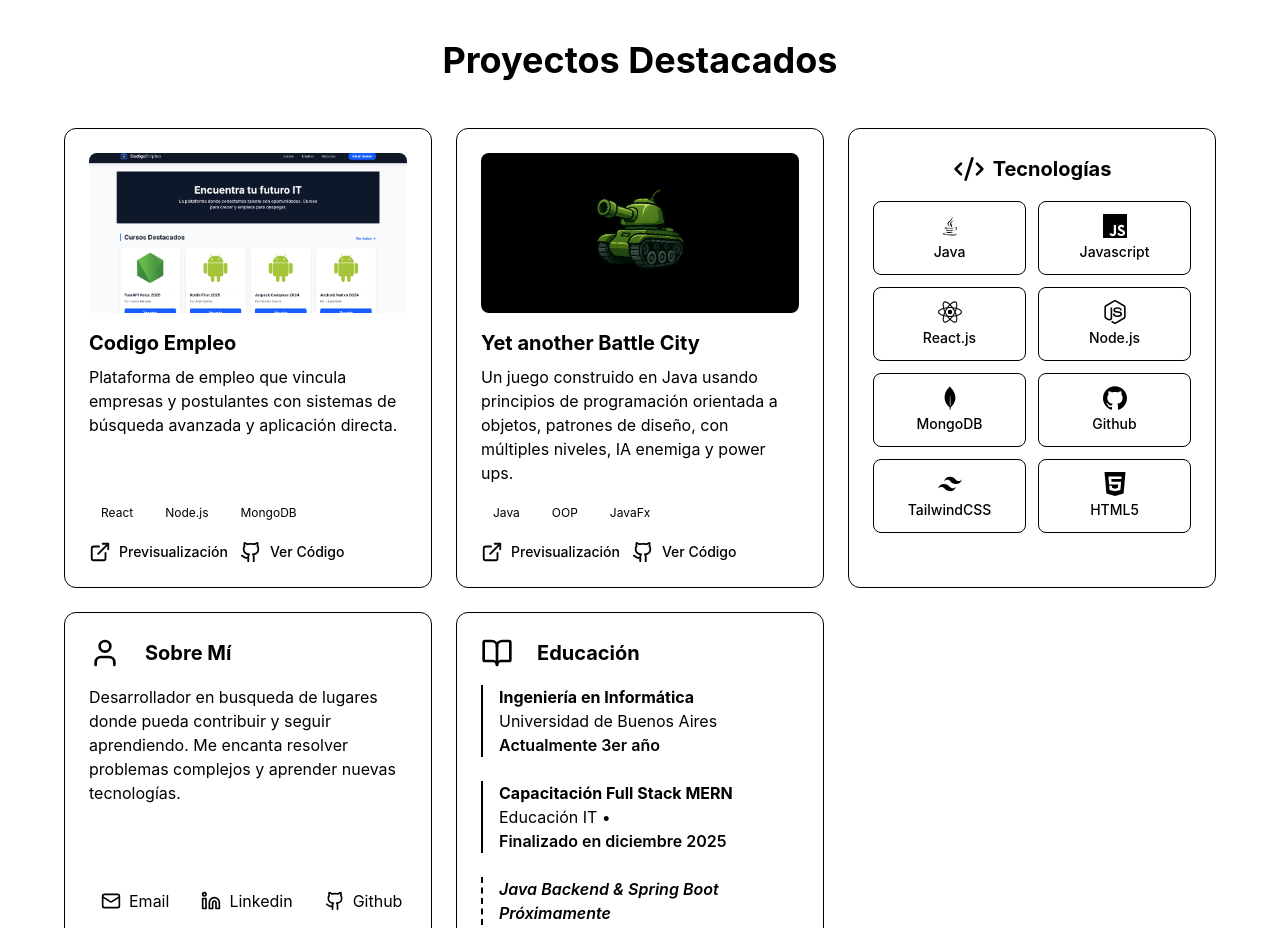
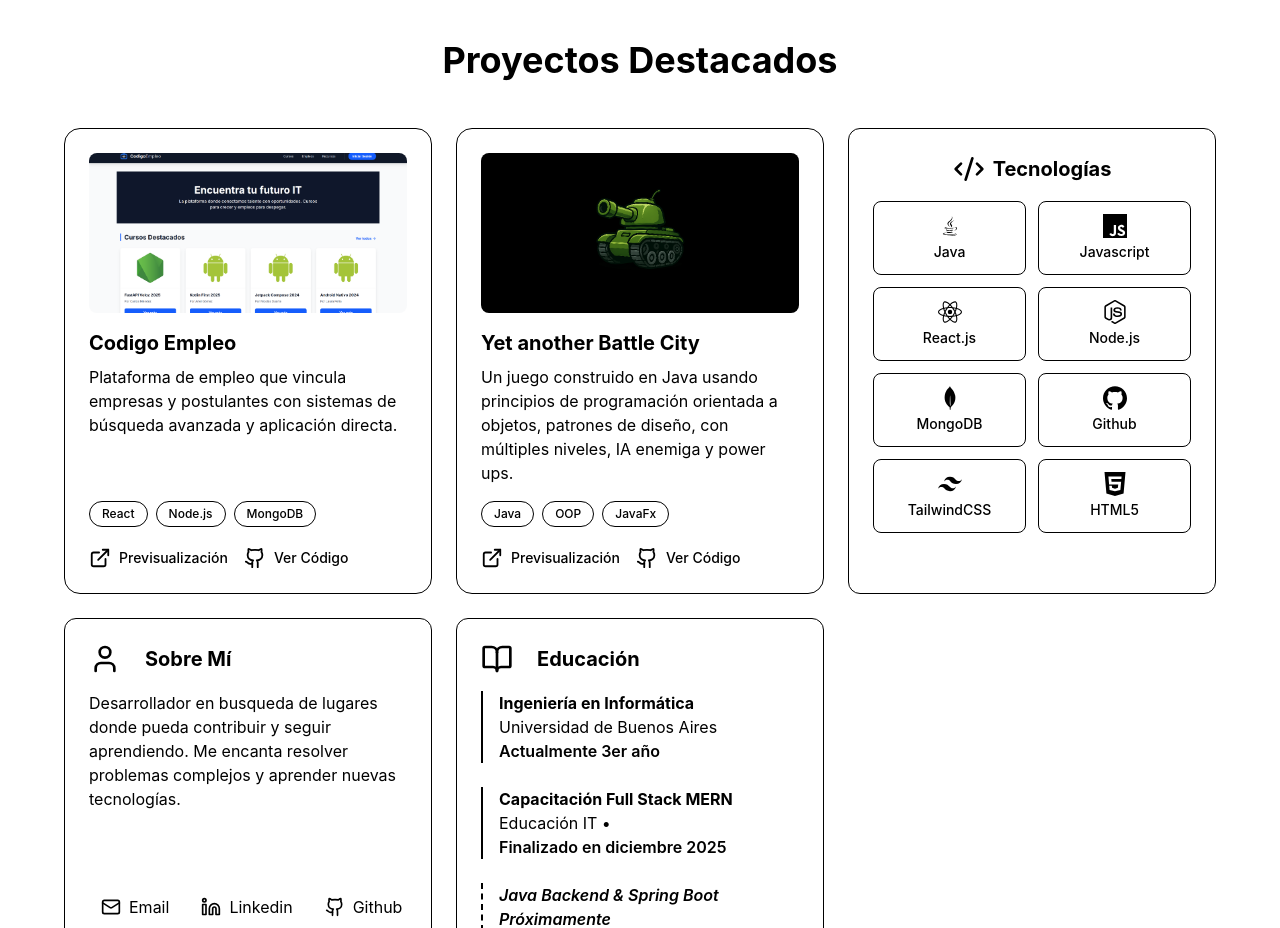
Before and after one commit to CristianAlarconDev/PortfolioV2, a React (Vite) app: page / in a window 1280 px wide. Shown: the part 840-1768 px from the top of the page. Built offline with nearby package versions, Linux system fonts and the light colour scheme.

Commit message:
se suma hover transition y mas gap

```diff
--- a/src/components/ProjectCard.jsx
+++ b/src/components/ProjectCard.jsx
@@ -4,8 +4,9 @@ import { useLanguage } from "../contexts/LanguageContext";
 export default function ProjectCard({ title, description, tags, image, githubLink, demoLink }) {
   const {translate} = useLanguage();
   return (
-    <div className="bg-card rounded-xl p-6 hover:shadow-lg transition-shadow border border-border/50
-    flex flex-col h-full" >
+    <div className="bg-card rounded-2xl p-6 border  flex flex-col h-full
+                  transition-all duration-200
+                  hover:-translate-y-1 hover:shadow-xl " >
       {/*Project Image */}
       <section className="mb-4 rounded-lg overflow-hidden bg-secondary h-40">
         <img src={image || "/placeholder.svg"} alt={title} className="w-full h-full object-cover" />
@@ -16,15 +17,17 @@ export default function ProjectCard({ title, description, tags, image, githubLin
         <p className="text-foreground/70 mb-4">{description}</p>
       </section>
       {/* Tags */}
-      <section className="flex flex-wrap gap-2 mb-4 mt-auto">
+      <section className="flex flex-wrap gap-2 mb-5 mt-auto">
         {tags.map((tag) => (
-          <span key={tag} className="px-3 py-1 bg-secondary text-xs rounded-full text-foreground/80">
+          <span key={tag} className="px-3 py-1 rounded-full text-xs font-medium
+                      text-foreground/80 border ">
             {tag}
           </span>
         ))}
+
       </section>
       {/* Links */}
-      <section className="flex gap-3">
+      <section className="flex gap-4">
         <a href={demoLink} target="_blank" rel="noopener noreferrer"
           className="flex items-center gap-2 text-primary hover:text-primary/80 transition-colors font-medium text-sm">
           <ExternalLink size={22} /> {translate("proyectCardPreview")}
```
